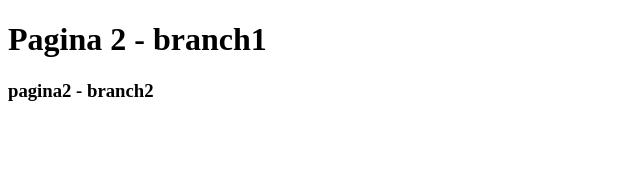
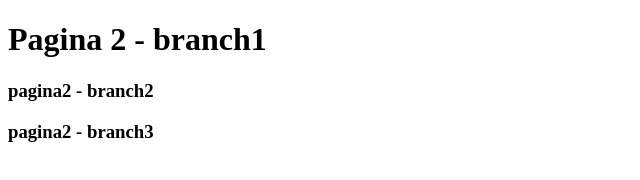
Before and after one commit to matheusgm/LearningGit, a plain HTML site: page pagina2.html in a window 1280 px wide. Shown: the whole page, without its empty margins (0-640 px from the left). Drawn offline with Linux system fonts and the light colour scheme.

Commit message:
mudanca 1

```diff
--- a/pagina2.html
+++ b/pagina2.html
@@ -6,5 +6,6 @@
 <body>
 	<h1>Pagina 2 - branch1</h1>
 	<h3>pagina2 - branch2</h3>
+	<h3>pagina2 - branch3</h3>
 </body>
 </html>
```
